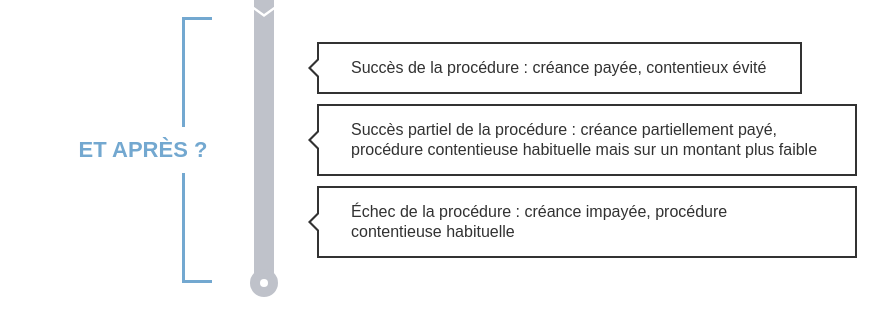
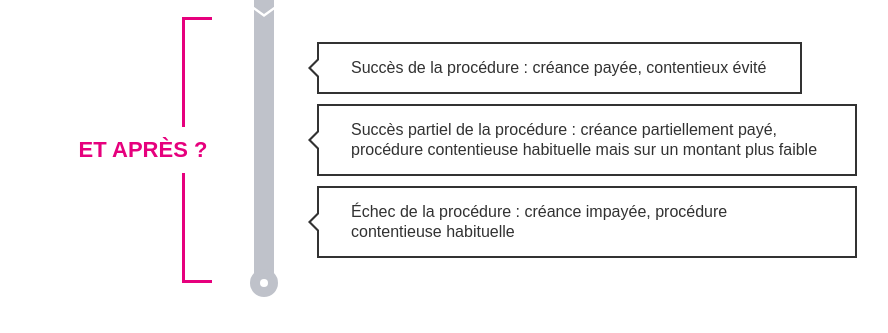
Before and after one commit to stereosuper/payboost, a plain HTML site: page recouvrement.html in a window 1280 px wide. Shown: the part 4105-4438 px from the top of the page, without its empty margins (333-1221 px from the left). Drawn offline with Linux system fonts and the light colour scheme; a script that the page names is missing; files whose address does not match are found by name.

Commit message:
:art: Timeline colors

```diff
--- a/less/style.less
+++ b/less/style.less
@@ -2342,7 +2342,7 @@ video::-webkit-media-controls {
         color: #515359;
       }
     }
-    &:last-child{
+    &:nth-child(4){
       .wrapper-tl{
         background-color: @theme-blue-light;
         &:before, &:after{
@@ -2351,6 +2351,17 @@ video::-webkit-media-controls {
       }
       h5{
         color: @theme-blue-light;
+      }
+    }
+    &:nth-child(5){
+      .wrapper-tl{
+        background-color: @theme-pink;
+        &:before, &:after{
+          background-color: @theme-pink;
+        }
+      }
+      h5{
+        color: @theme-pink;
       }
     }
   }
```
Also changed, not shown: css/style.css.
